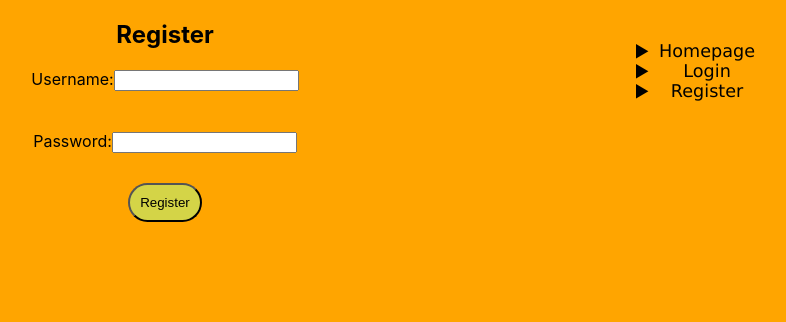
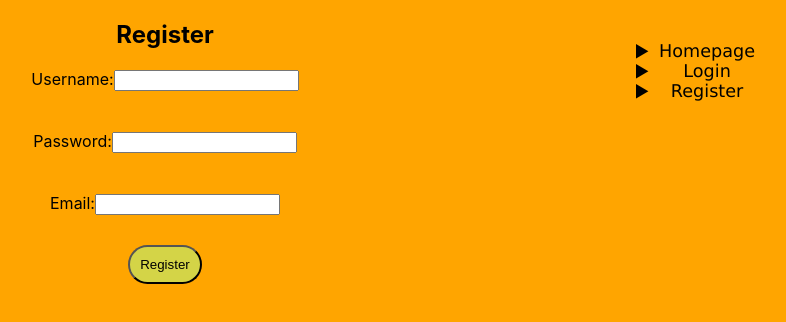
Before and after one commit to Somoathat/Milestone-3, a React (Create React App) app in the folder Client/: page /Register in a window 1280 px wide. Shown: the top 322 px of the page, without its empty margins (475-1261 px from the left). Built offline with nearby package versions, Linux system fonts and the light colour scheme; no server answers.

Commit message:
lastes code

```diff
--- a/Client/src/components/Login.js
+++ b/Client/src/components/Login.js
@@ -11,9 +11,7 @@ function Login(props) {
     axios
       .get(`${process.env.REACT_APP_BACKEND_URL}/users/login`)
       .then((res) => {
-        const questions = res.data;
-        setQuestions(questions);
-        setLanguage("English");
+        const API_URL = process.env.REACT_APP_API_URL || 'http://localhost:5000';
       });
   };
 
--- a/Client/src/components/Register.js
+++ b/Client/src/components/Register.js
@@ -35,6 +35,7 @@ import { useNavigate } from "react-router-dom";
 function Register() {
   const [username, setUsername] = useState("");
   const [password, setPassword] = useState("");
+  const [email,setEmail]=useState("");
   const API_URL =
     process.env.REACT_APP_BACKEND_URL ||
     "https://linhuist-buddy-backend.onrender.com";
@@ -46,6 +47,7 @@ function Register() {
       .post(`${API_URL} /Register`, {
         username: username,
         password: password,
+
       })
       .then((response) => {
         navigate("/login");
@@ -78,7 +80,20 @@ function Register() {
             onChange={(e) => setPassword(e.target.value)}
           />
         </div>
+
+      <br />
+      <br />
+      <div>
+          <label className="input">Email:</label>
+          <input
+            type="email"
+            name="email"
+            value={email}
+            onChange={(e) => setEmail(e.target.value)}
+          />
+        </div>
       </div>
+
       <button className="register" type="submit">
         Register
       </button>
```
Also changed, not shown: 1 other file (tests, documents, lock files or other folders).
